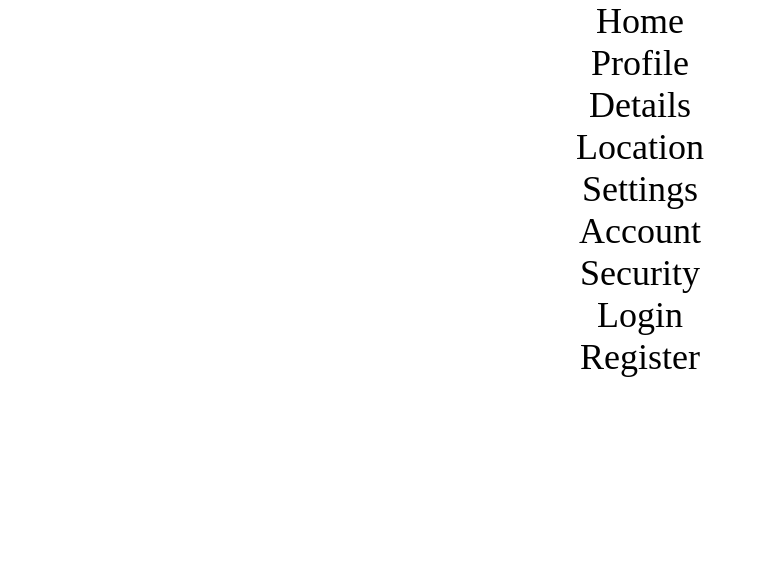
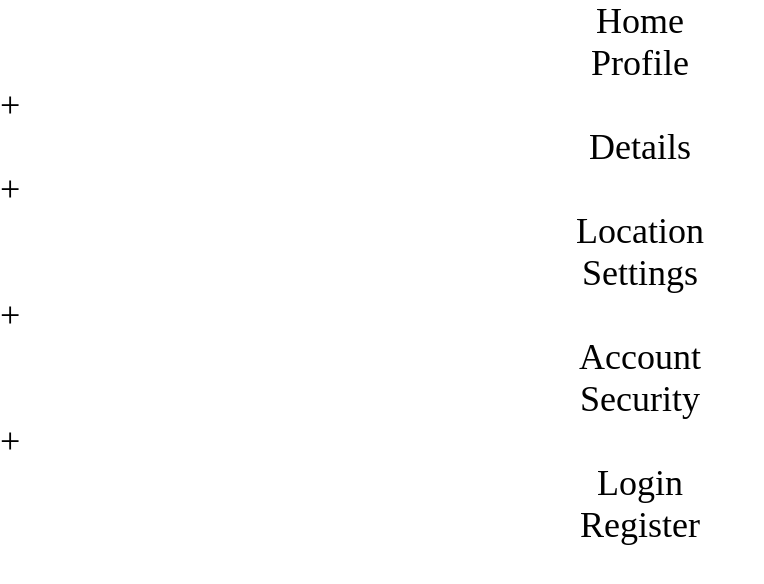
Before and after one commit to CaimeoAI/practice_treeview, a React (Vite) app: page / in a window 1280 px wide. Shown: the top 584 px of the page, without its empty margins (0-764 px from the left). Built offline with nearby package versions, Linux system fonts and the light colour scheme.

Commit message:
added the useState displayCurrentChildren for later use. Also added the addition of a + sign if for items with children, which will be used to show the user that this menu point can be expanded

```diff
--- a/src/components/menu-item.jsx
+++ b/src/components/menu-item.jsx
@@ -1,17 +1,27 @@
+import { useState } from "react";
 import MenuList from "./menu-list";
 
 
 //? Component that represents an individual menu item
 export default function MenuItem({item}) {
 
+    const [displayCurrentChildren, setDisplayCurrentChildren] = useState({})
+
     return (
         <li>
-            <p>{item.label}</p>
-
+            <div>
+                <p>{item.label}</p>
+                {
+                    //? If the item has children, add a '+' sign
+                    item && item.children && item.children.length ?
+                    <span>+</span>
+                    : null
+                }
+            </div>
             {
                 //? If the item has children, recursively render a nested MenuList
                 item && item.children && item.children.length > 0 ?
-                    <MenuList list={item.children} />
+                <MenuList list={item.children} />
 
                 : null
 
```
